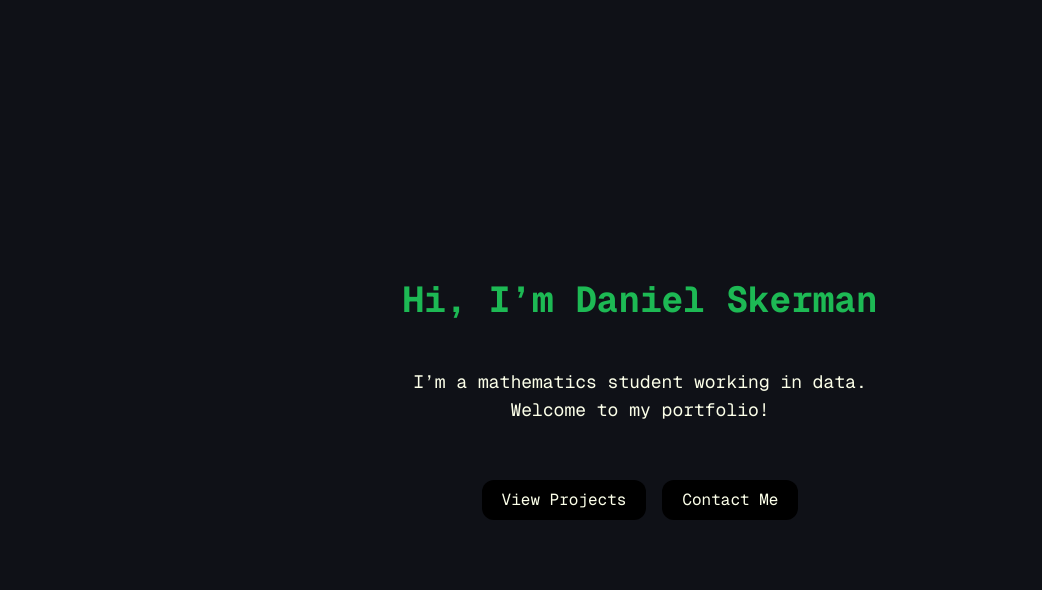
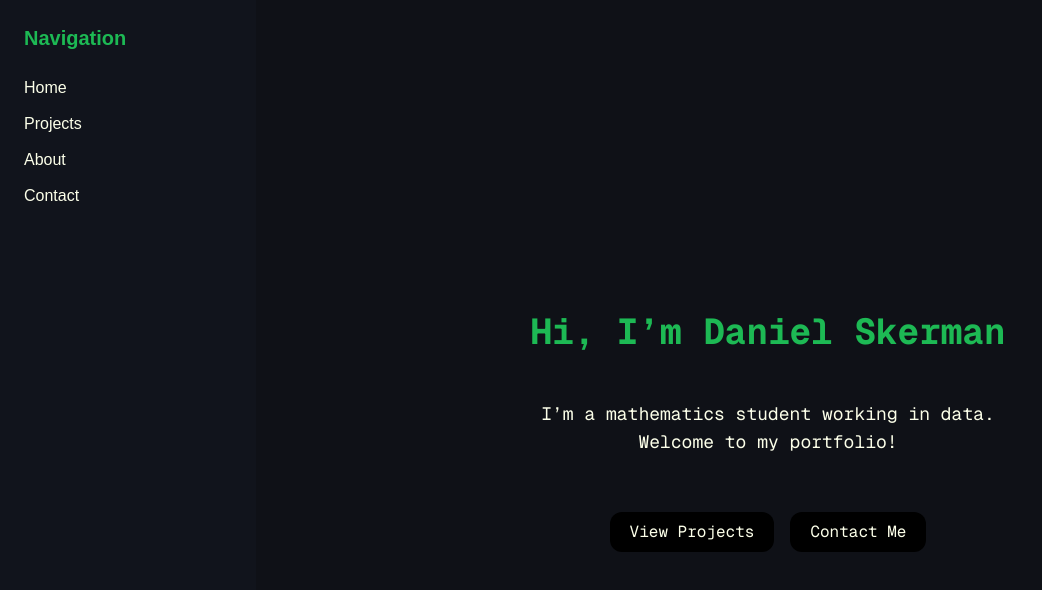
Before and after one commit to skermind/skerman-portfolio, a Next.js app: page / in a window 1280 px wide. Shown: the top 590 px of the page, without its empty margins (0-1042 px from the left). Built offline with nearby package versions, Linux system fonts and the light colour scheme.

Commit message:
Add sidebar

```diff
--- /dev/null
+++ b/components/SidebarLayout.js
@@ -0,0 +1,23 @@
+import React from "react";
+
+export default function SidebarLayout({ children }) {
+  return (
+    <div className="flex min-h-screen bg-[#0f1117] text-[#fcffe9]">
+      {/* Sidebar */}
+      <aside className="w-64 bg-[#11141c] p-6 flex flex-col gap-6">
+        <h2 className="text-xl font-bold text-[#1DB954]">Navigation</h2>
+        <nav className="flex flex-col gap-3">
+          <a href="/" className="hover:text-[#1DB954] transition">Home</a>
+          <a href="/projects" className="hover:text-[#1DB954] transition">Projects</a>
+          <a href="/about" className="hover:text-[#1DB954] transition">About</a>
+          <a href="/contact" className="hover:text-[#1DB954] transition">Contact</a>
+        </nav>
+      </aside>
+
+      {/* Main content */}
+      <main className="flex-1 p-8">
+        {children}
+      </main>
+    </div>
+  );
+}
--- a/pages/index.js
+++ b/pages/index.js
@@ -1,5 +1,6 @@
 import Image from "next/image";
 import { Geist, Geist_Mono } from "next/font/google";
+import SidebarLayout from "@/components/SidebarLayout";
 
 const geistSans = Geist({
   variable: "--font-geist-sans",
@@ -13,6 +14,7 @@ const geistMono = Geist_Mono({
 
 export default function Home() {
   return (
+    <SidebarLayout>
       <div
         className={`${geistSans.className} ${geistMono.className} font-sans grid grid-rows-[20px_1fr_20px] items-center justify-items-center justify-center min-h-screen p-8 pb-20 gap-16 sm:p-20`}
       >
@@ -41,5 +43,6 @@ export default function Home() {
           </div>
         </main>
       </div>
+    </SidebarLayout>
   );
 }
--- a/pages/projects.js
+++ b/pages/projects.js
@@ -3,6 +3,7 @@ import { useState } from "react";
 import { motion, AnimatePresence } from "framer-motion";
 import { ChevronLeft, ChevronRight } from "lucide-react";
 import { Geist, Geist_Mono } from "next/font/google";
+import SidebarLayout from "@/components/SidebarLayout";
 
 const geistSans = Geist({
   variable: "--font-geist-sans",
@@ -42,6 +43,7 @@ export default function Projects() {
   const prev = () => setIndex((prev) => (prev - 1 + projects.length) % projects.length);
 
   return (
+    <SidebarLayout>
       <main className={`${geistSans.className} ${geistMono.className} min-h-screen flex flex-col items-center justify-center p-8 bg-[#0f1117]`}>
         <h1 className="text-4xl font-bold mb-8 text-[#1DB954]">Projects</h1>
         <div className="relative w-full max-w-lg h-[550px] flex flex-col justify-between">
@@ -84,7 +86,7 @@ export default function Projects() {
               <div className="mt-auto flex gap-3 w-full">
                 <a
                   href={projects[index].link}
-                className={`bg-[#1DB954] text-[#fcffe9] flex-1 text-center px-5 py-2 rounded-xl transition transform hover:scale-110 hover:bg-[#1DB954] hover:text-[#fcffe9]`}
+                  className={`bg-black text-[#fcffe9] flex-1 text-center px-5 py-2 rounded-xl transition hover:bg-[#1DB954] hover:text-[#fcffe9]`}
                 >
                   {projects[index].linkText}
                 </a>
@@ -110,5 +112,6 @@ export default function Projects() {
           {index + 1} / {projects.length}
         </p>
       </main>
+    </SidebarLayout>
   );
 }
--- a/pages/projects/postertoplaylist.js
+++ b/pages/projects/postertoplaylist.js
@@ -1,4 +1,5 @@
 import { Geist, Geist_Mono } from "next/font/google";
+import SidebarLayout from "@/components/SidebarLayout";
 
 const geistSans = Geist({
   variable: "--font-geist-sans",
@@ -12,6 +13,7 @@ const geistMono = Geist_Mono({
 
 export default function PosterToPlaylistInfo() {
   return (
+    <SidebarLayout>
       <main
         className={`${geistSans.className} ${geistMono.className} min-h-screen bg-[#0f1117] text-[#fcffe9] p-8`}
       >
@@ -120,5 +122,6 @@ export default function PosterToPlaylistInfo() {
           </div>
         </div>
       </main>
+    </SidebarLayout>
   );
 }
```
Lines whose indentation alone changed are shown as unchanged.
